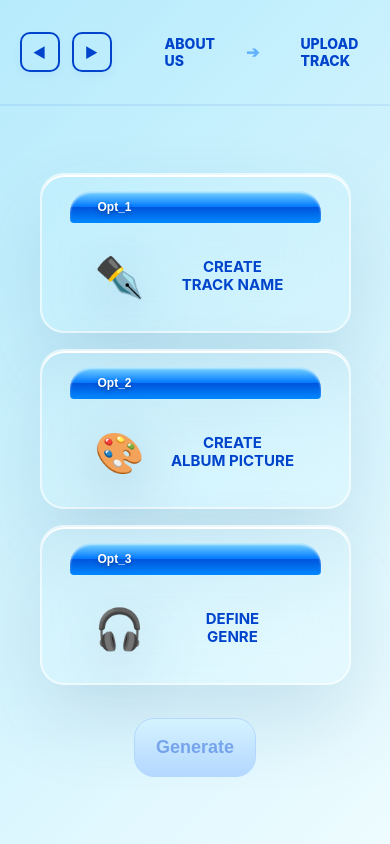
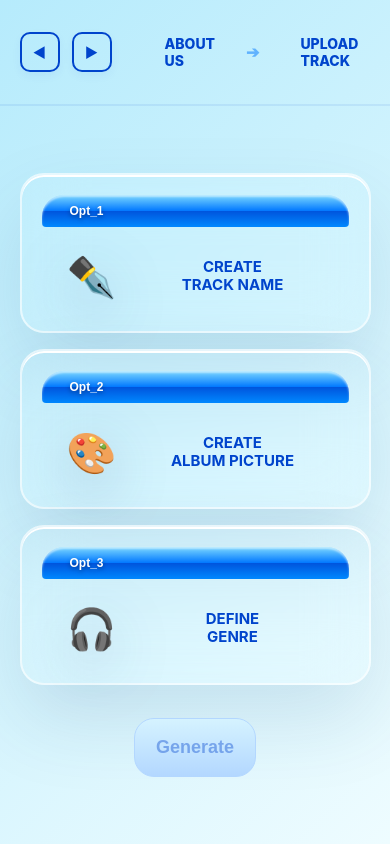
Before and after one commit to dm-dmytrenko/musicapp, a React (Create React App) app: page /selector in a window 390 px wide. Built offline with nearby package versions, Linux system fonts and the light colour scheme.

Commit message:
fix responsivness on selector page

```diff
--- a/src/components/ActionButton/ActionButton.styles.js
+++ b/src/components/ActionButton/ActionButton.styles.js
@@ -66,6 +66,7 @@ export const captionStyles = {
 
 export const disabledButtonStyles = {
   background: gradients.primaryButtonDisabled,
+  boxSizing: 'border-box',
   border: '1px solid #b3d7ff',
   color: 'rgba(0, 68, 204, 0.4)',
   cursor: 'default',
--- a/src/components/OptionTile/OptionTitle.styles.js
+++ b/src/components/OptionTile/OptionTitle.styles.js
@@ -27,11 +27,10 @@ export const tileCardRootStyles = (isSelected) => ({
     background: isSelected ? 'rgba(255, 255, 255, 0.8)' : 'rgba(255, 255, 255, 0.6)',
     boxShadow: isSelected ? '0 60px 100px rgba(0, 119, 255, 0.35)' : '0 50px 90px rgba(0, 70, 120, 0.2)'
   },
-  '@media (max-width: 850px)': {
+  '@media (max-width: 900px)': {
     aspectRatio: 'unset',
     width: '100%',
     height: '160px',
-    padding: '16px 28px',
     borderRadius: '24px',
     transform: isSelected ? 'scale(1.02)' : 'none',
   }
@@ -51,7 +50,7 @@ export const ribbonHeaderStyles = {
   boxShadow: 'inset 0 2px 2px rgba(255, 255, 255, 0.5)',
   textShadow: '0 2px 4px rgba(0, 0, 0, 0.35)',
   flexShrink: 0,
-  '@media (max-width: 850px)': {
+  '@media (max-width: 900px)': {
     height: '32px',
     fontSize: '12px'
   }
@@ -66,7 +65,7 @@ export const centerContentBodyStyles = {
   padding: '28px',
   textAlign: 'center',
   gap: '8%',
-  '@media (max-width: 850px)': {
+  '@media (max-width: 900px)': {
     flexDirection: 'row',
     justifyContent: 'flex-start',
     alignItems: 'center',
@@ -83,7 +82,7 @@ export const oversizedIconTextStyles = {
     lg: '5rem',
   },
   filter: 'drop-shadow(0 16px 28px rgba(0, 40, 100, 0.25))',
-  '@media (max-width: 850px)': {
+  '@media (max-width: 900px)': {
     fontSize: '40px',
     marginBottom: 0,
     paddingLeft: '25px',
@@ -94,7 +93,7 @@ export const labelTypographyInlineStyles = {
   fontSize: {
     xs: '14px',
     sm: '16px',
-    md: '19px',
+    md: '18px',
     lg: '22px'
   },
   lineHeight: {
@@ -107,7 +106,7 @@ export const labelTypographyInlineStyles = {
   textAlign: 'center',
   width: '100%',
   display: 'block',
-  '@media (max-width: 850px)': {
+  '@media (max-width: 900px)': {
     fontSize: '15px',
     textAlign: 'center',
     lineHeight: '1.2',
--- a/src/pages/Selector/Selector.jsx
+++ b/src/pages/Selector/Selector.jsx
@@ -63,8 +63,11 @@ const Selector = () => {
           disabled={isButtonDisabled}
           onClick={handleGenerate}
           sx={{
-            width: '35%',
-            maxWidth: '340px',
+            width: {
+              xs: '35%',
+              md: '100%',
+    },
+            maxWidth: '500px',
             padding: '18px',
             fontSize: '18px',
             marginTop: '4vh',
--- a/src/pages/Selector/Selector.styles.js
+++ b/src/pages/Selector/Selector.styles.js
@@ -7,6 +7,7 @@ export const viewportWrapperStyles = {
   padding: '2vh 5%',
   boxSizing: 'border-box',
   background: 'transparent',
+  minWidth: '350px',
   overflow: 'hidden'
 };
 
@@ -33,11 +34,12 @@ export const optionsRowGridStyles = {
   margin: '0 auto',
   transform: 'translateY(-2vh)',
 
-  '@media (max-width: 850px)': {
-    gridTemplateColumns: '1fr',
+  '@media (max-width: 900px)': {
+    gridTemplateColumns: 'minmax(0, 400px)',
+    justifyContent: 'center',
+    alignItems: 'center',
     gap: '16px',
     maxWidth: '500px',
     transform: 'translateY(0)',
-    padding: '0 20px',
   }
 };
```
